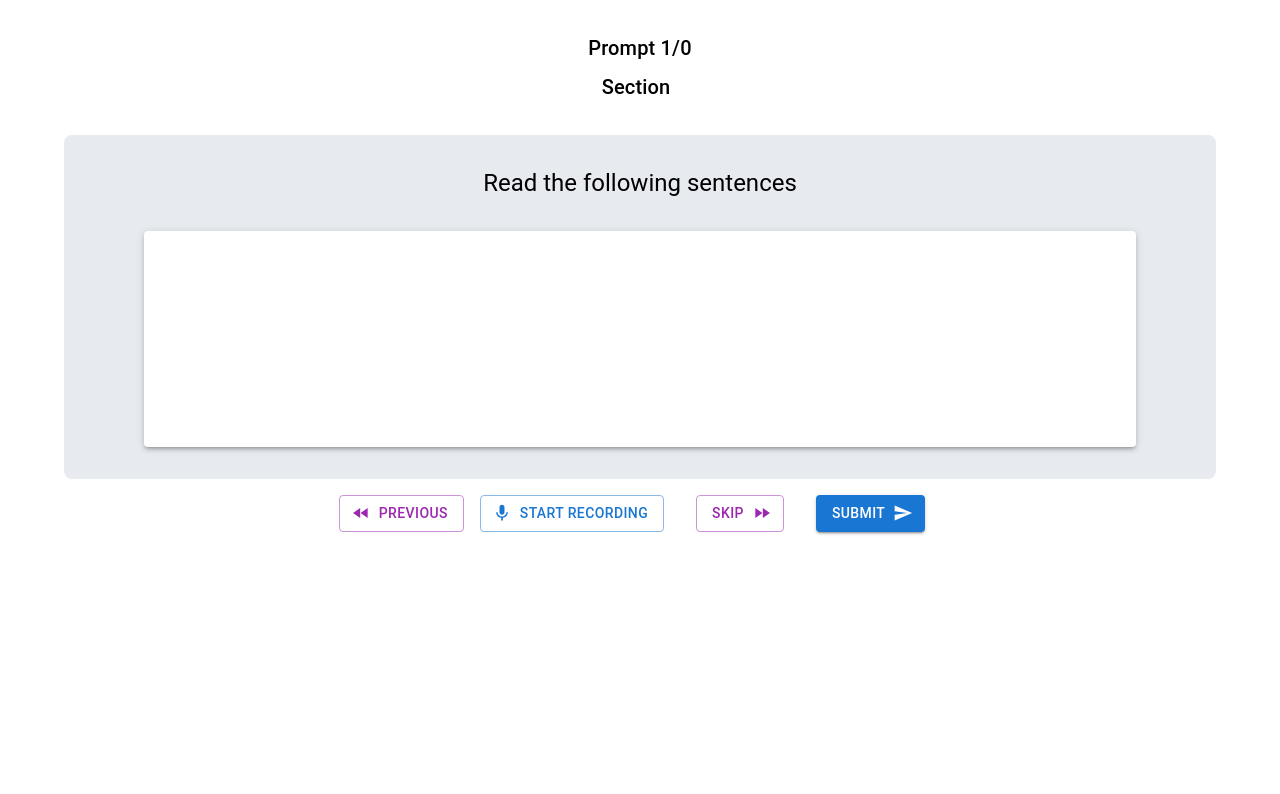
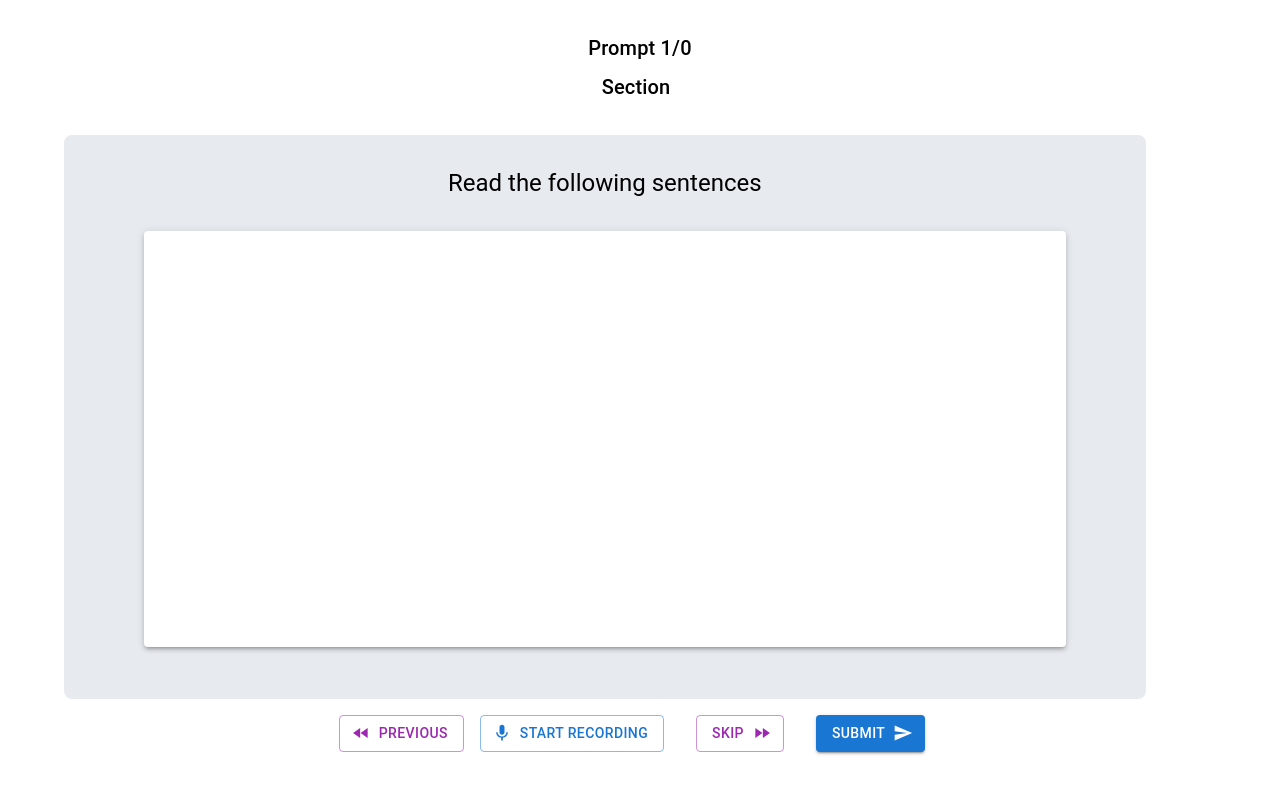
Before and after one commit to SlangLab-NU/VoiceCollector, a React (Create React App) app in the folder web/: page /record in a window 1280 px wide. Shown: the top 794 px of the page. Built offline with nearby package versions, Linux system fonts and the light colour scheme; no server answers.

Commit message:
Show image prompt.

```diff
--- a/web/src/pages/RecordMUI.js
+++ b/web/src/pages/RecordMUI.js
@@ -106,6 +106,7 @@ export default function RecordMUI() {
           </Typography>
         </Box>
       </Box>
+
       <Box
         sx={{
           // border: `2px solid`,
@@ -117,17 +118,34 @@ export default function RecordMUI() {
           pr: 10,
           mb: 4,
           backgroundColor: "#E7EBF0",
+          width: "80%",
+          height: 500,
         }}
       >
+      {section !== 'Image' ? (
+        <Box>
           <Typography sx={{ marginBottom: 4 }} variant="h5" align="center">
             Read the following sentences
           </Typography>
-
-        <Paper sx={{ height: 200, overflowY: "auto", padding: 1 }} elevation={3}>
+          <Paper sx={{ height: 400, overflowY: "auto", padding: 1 }} elevation={3}>
             <Typography variant="h6" align="left">
               {prompt}
             </Typography>
           </Paper>
+        </Box>
+        ) : (
+        <Box>
+          <Typography sx={{ marginBottom: 4 }} variant="h5" align="center">
+            Tell me what is happening in this picture
+          </Typography>
+          <img src={`/assets/${prompt}`} alt='' className='image' style={{
+            maxWidth: '100%',
+            maxHeight: 'calc(100% - 48px)', // Subtract the height occupied by the Typography component and marginBottom
+            objectFit: 'contain',
+          }}/>
+      </Box>
+      )}
+
       </Box>
 
 
```
Lines whose indentation alone changed are shown as unchanged.
